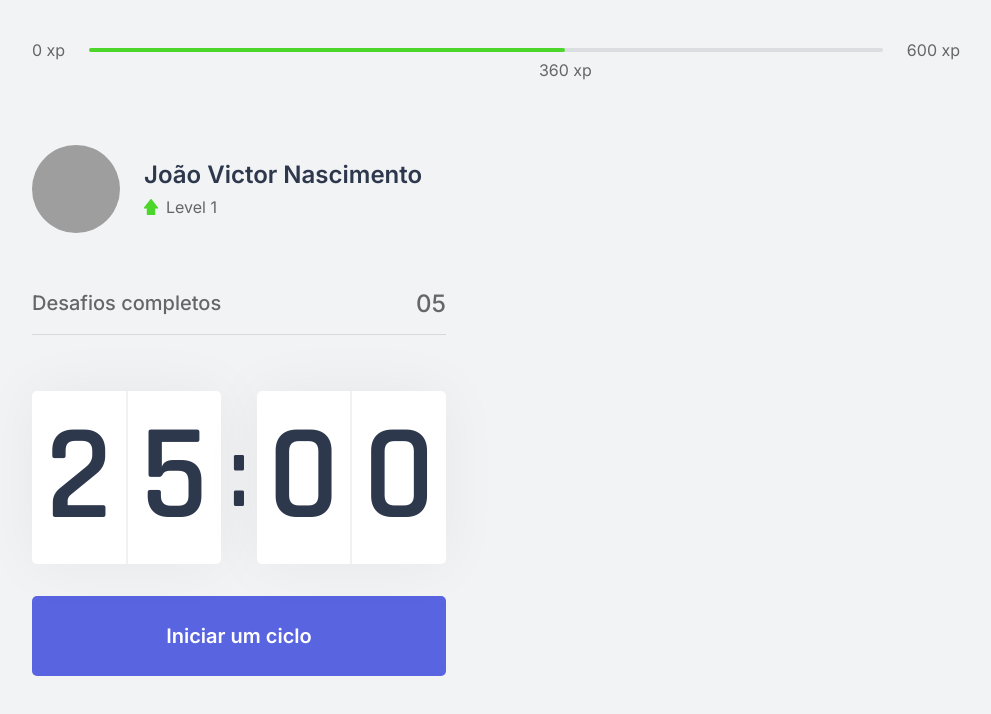
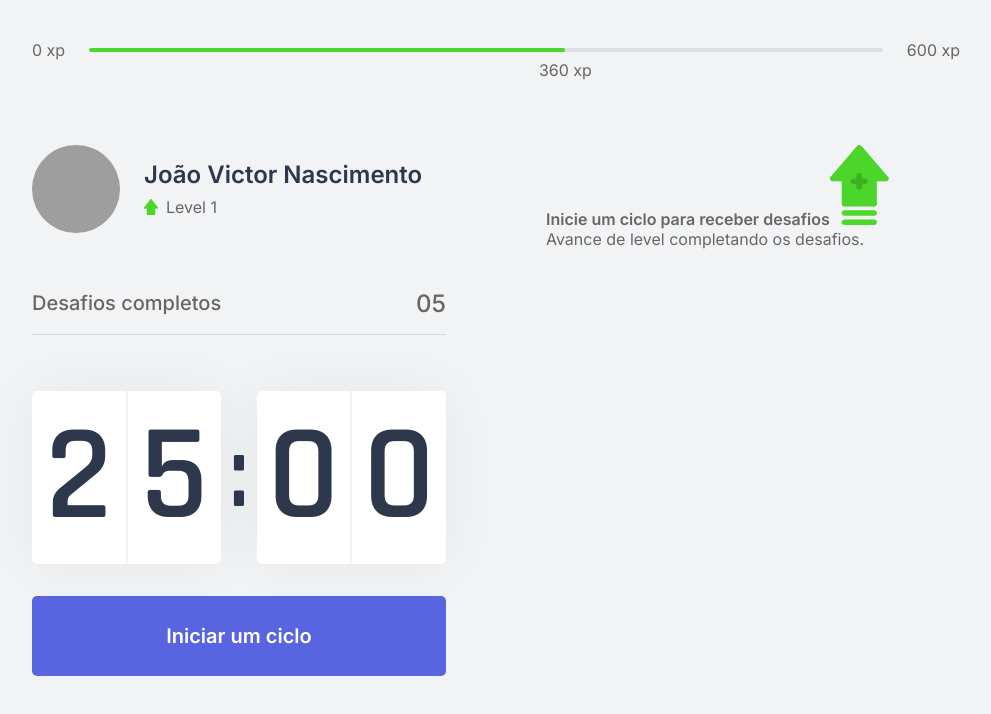
Before and after one commit to nascjoao/moveit, a Next.js app: page / in a window 1280 px wide. Shown: the top 714 px of the page, without its empty margins (144-1135 px from the left). Built offline with nearby package versions, Linux system fonts and the light colour scheme; grey boxes are pictures that could not be loaded.

Commit message:
challenge not active structure

```diff
--- a/src/components/ChallengeBox.tsx
+++ b/src/components/ChallengeBox.tsx
@@ -2,6 +2,12 @@ import styles from '../styles/components/ChallengeBox.module.css'
 
 export function ChallengeBox() {
     return(
-        <div></div>
+        <div className={styles.challengeBoxContainer}>
+            <div className={styles.challengeNotActive}>
+                <strong>Inicie um ciclo para receber desafios</strong>
+                <img src="icons/level-up.svg" alt="Arrow Up"/>
+                <p>Avance de level completando os desafios.</p>
+            </div>
+        </div>
     )
 }
```
